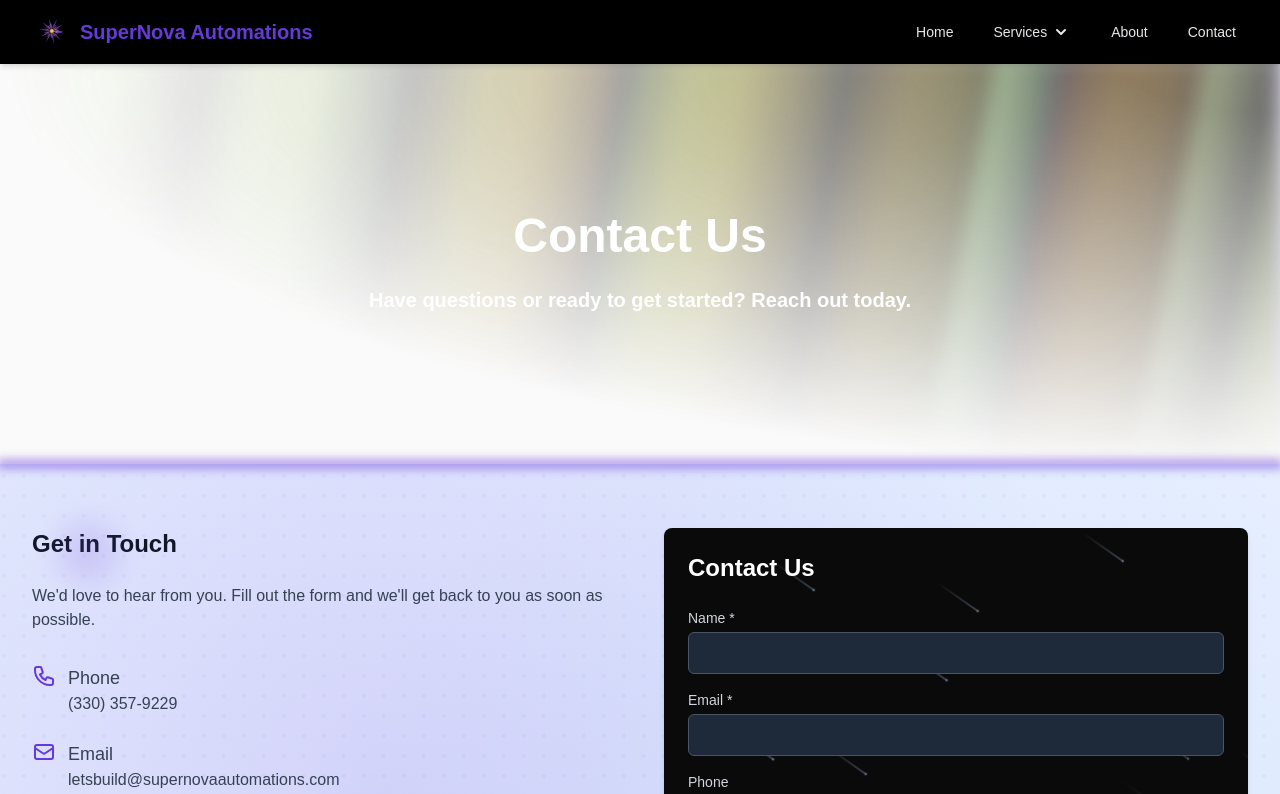
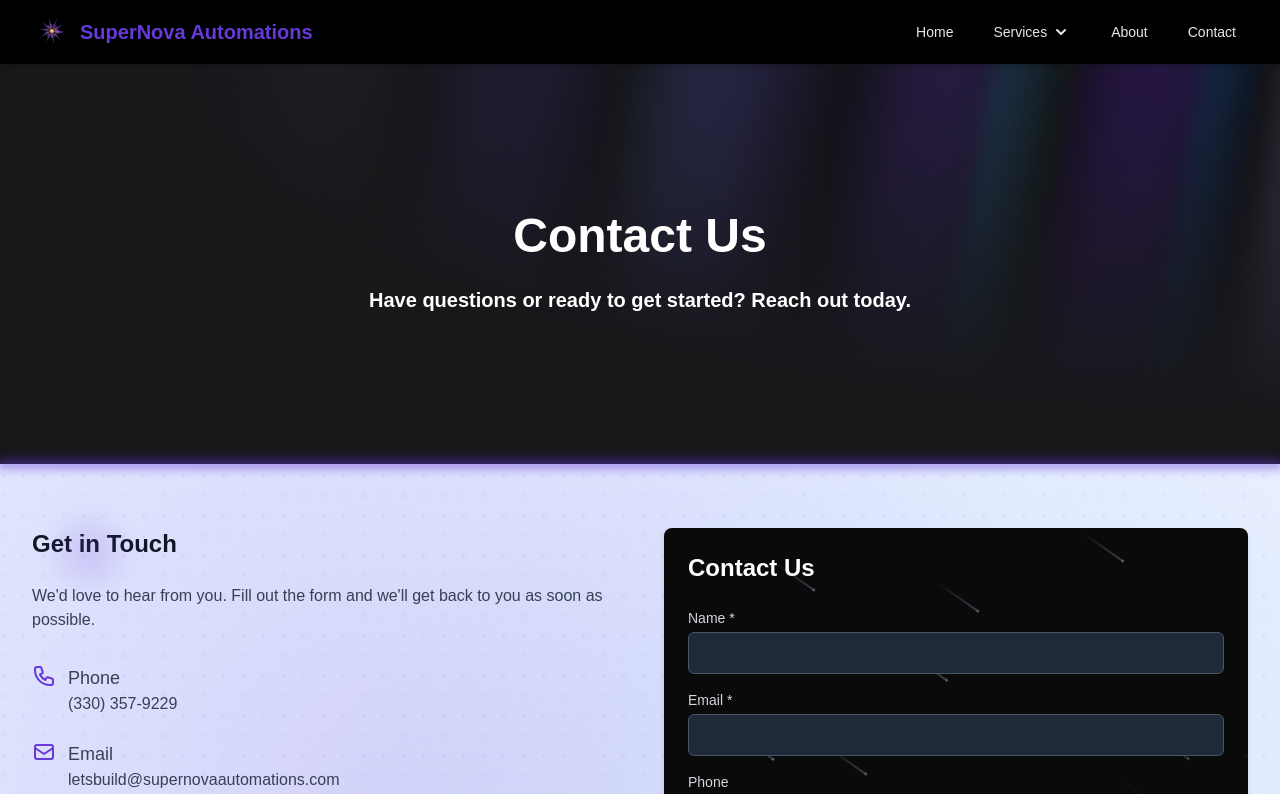
Before and after one commit to Evans-Brian/superNovaWebsite, a Next.js app: page /contact in a window 1280 px wide. Shown: the top 794 px of the page. Built offline with nearby package versions, Linux system fonts and the light colour scheme.

Commit message:
make aurora background dark again

```diff
--- a/src/components/aurora-background.tsx
+++ b/src/components/aurora-background.tsx
@@ -17,7 +17,7 @@ export const AuroraBackground = ({
     <main className="aurora-background-main">
       <div
         className={cn(
-          "relative flex flex-col h-[100vh] items-center justify-center bg-zinc-50 dark:bg-zinc-900 text-slate-950 transition-bg",
+          "relative flex flex-col h-[100vh] items-center justify-center bg-zinc-900 text-white transition-bg",
           className
         )}
         {...props}
@@ -29,22 +29,20 @@ export const AuroraBackground = ({
               `
             [--white-gradient:repeating-linear-gradient(100deg,var(--white)_0%,var(--white)_7%,var(--transparent)_10%,var(--transparent)_12%,var(--white)_16%)]
             [--dark-gradient:repeating-linear-gradient(100deg,var(--black)_0%,var(--black)_7%,var(--transparent)_10%,var(--transparent)_12%,var(--black)_16%)]
-            [--natural-light:radial-gradient(circle_at_top_right,rgba(255,255,255,0.12)_0%,rgba(255,236,210,0.08)_30%,rgba(255,213,200,0.05)_60%,rgba(0,0,0,0)_100%)]
-            [--aurora:repeating-linear-gradient(100deg,var(--purple-500)_5%,var(--purple-600)_15%,var(--indigo-500)_25%,var(--blue-500)_35%,var(--indigo-300)_45%)]
-            [background-image:var(--white-gradient),var(--natural-light),var(--aurora)]
-            dark:[background-image:var(--dark-gradient),var(--natural-light),var(--aurora)]
+            [--natural-dark:radial-gradient(circle_at_top_right,rgba(30,30,60,0.15)_0%,rgba(40,30,80,0.1)_30%,rgba(50,30,90,0.05)_60%,rgba(0,0,0,0)_100%)]
+            [--aurora:repeating-linear-gradient(100deg,var(--blue-500)_5%,var(--indigo-300)_15%,var(--indigo-500)_25%,var(--purple-600)_35%,var(--purple-500)_45%)]
+            [background-image:var(--dark-gradient),var(--natural-dark),var(--aurora)]
             [background-size:200%,_100%,_200%]
             [background-position:0%_0%,_0%_0%,_0%_0%]
             filter blur-[10px]
-            after:content-[""] after:absolute after:inset-0 after:[background-image:var(--white-gradient),var(--natural-light),var(--aurora)]
-            after:dark:[background-image:var(--dark-gradient),var(--natural-light),var(--aurora)]
+            after:content-[""] after:absolute after:inset-0 after:[background-image:var(--dark-gradient),var(--natural-dark),var(--aurora)]
             after:[background-size:200%,_100%,_200%]
             after:animate-aurora after:[background-attachment:fixed] after:mix-blend-difference
             pointer-events-none
-            absolute -inset-[10px] opacity-65 will-change-transform animate-aurora`,
+            absolute -inset-[10px] opacity-45 will-change-transform animate-aurora`,
 
               showRadialGradient &&
-                `[mask-image:radial-gradient(ellipse_at_100%_0%,black_10%,var(--transparent)_70%)]`
+                `[mask-image:radial-gradient(ellipse_at_100%_0%,black_5%,var(--transparent)_60%)]`
             )}
           ></div>
         </div>
```
